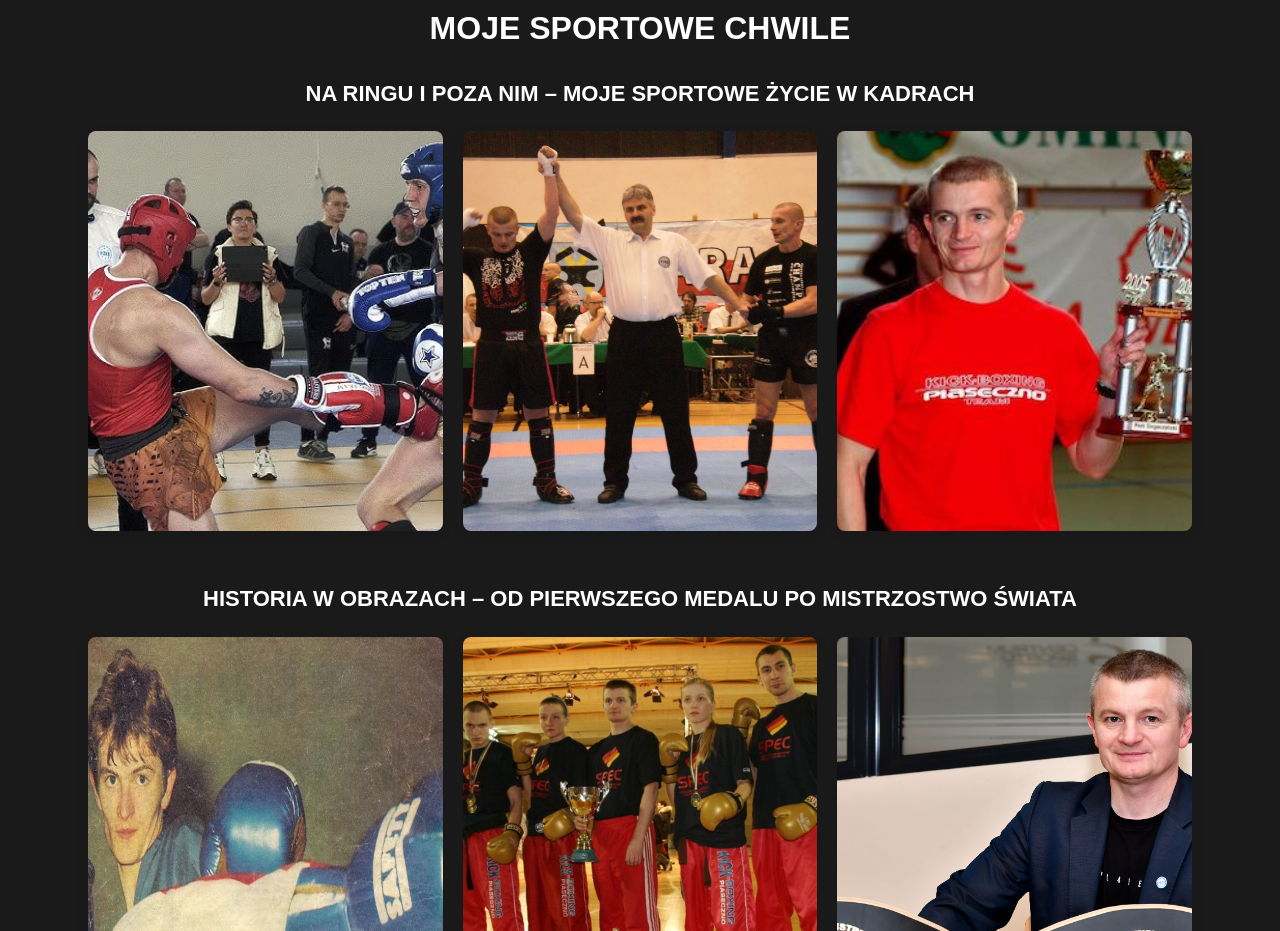
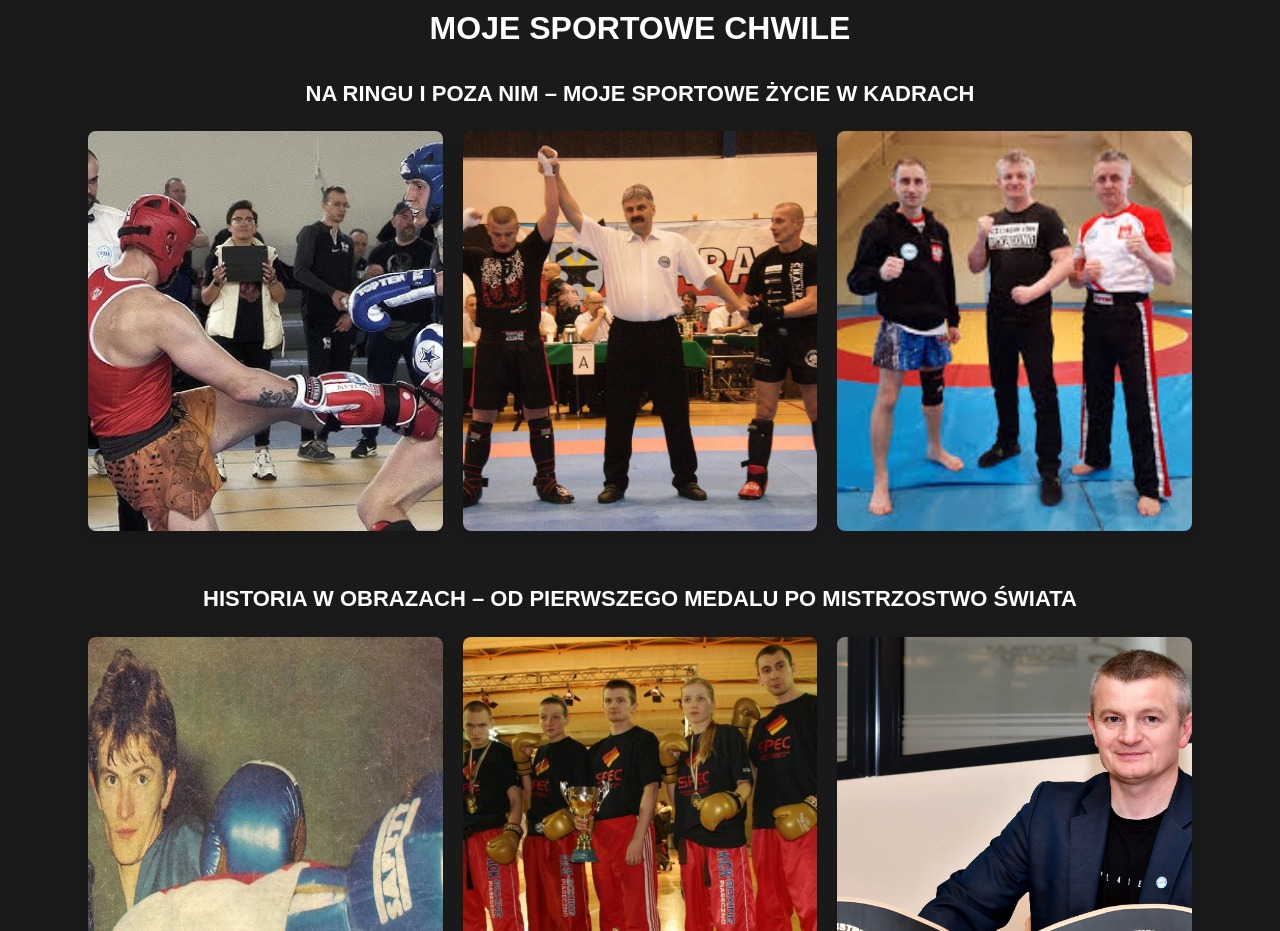
Before and after one commit to PavelGitH/PS1, a plain HTML site: page index.html in a window 1280 px wide. Shown: the part 2019-2950 px from the top of the page. Drawn offline with Linux system fonts and the light colour scheme.

Commit message:
Update index.html

```diff
--- a/index.html
+++ b/index.html
@@ -76,7 +76,7 @@
       <div class="images-row">
         <img src="images/hq720.jpg" alt="Na ringu" class="gallery-img">
         <img src="images/459626101_8152171624851736_6794607128837374249_n.jpg" alt="Na ringu" class="gallery-img">
-        <img src="images/Piotr_Siegoczyński_2.jpeg" alt="Na ringu" class="gallery-img">
+        <img src="images/images-3.jpg" alt="Na ringu" class="gallery-img">
       </div>
     </div>
 
```
